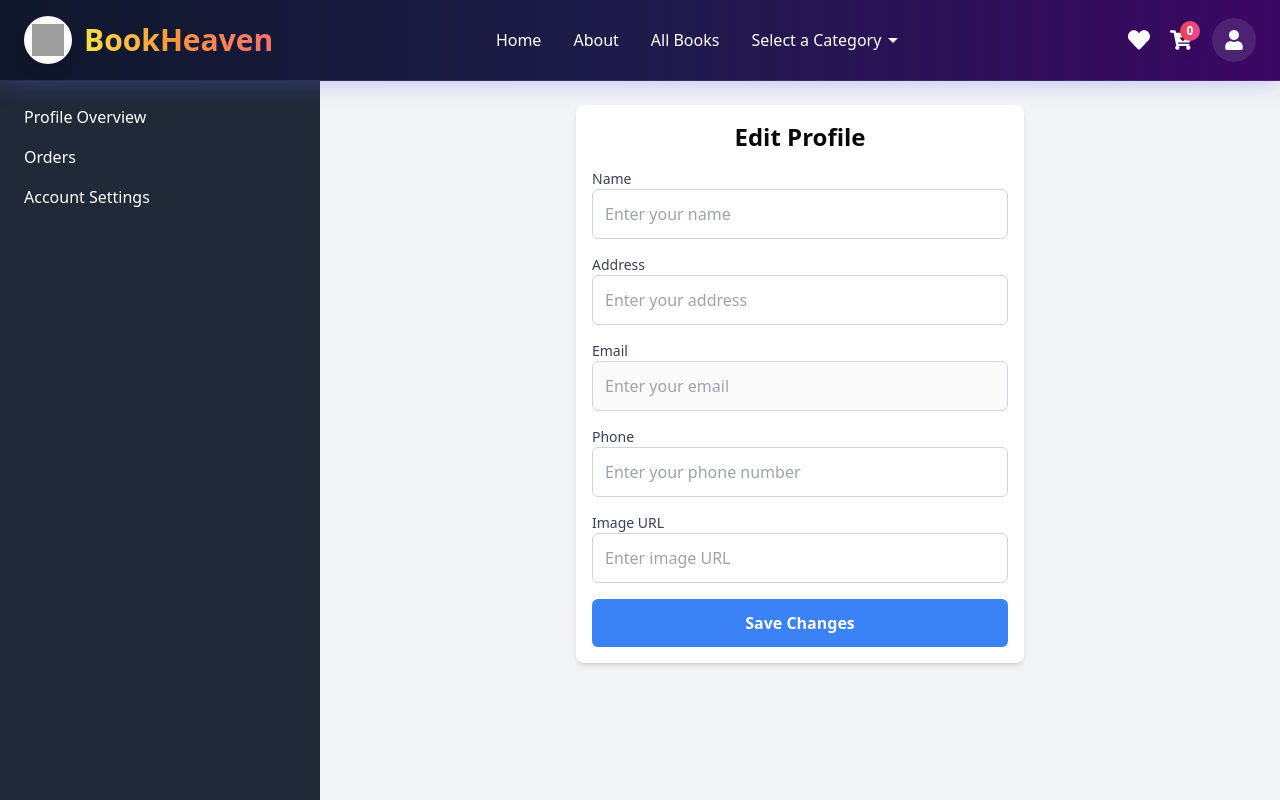
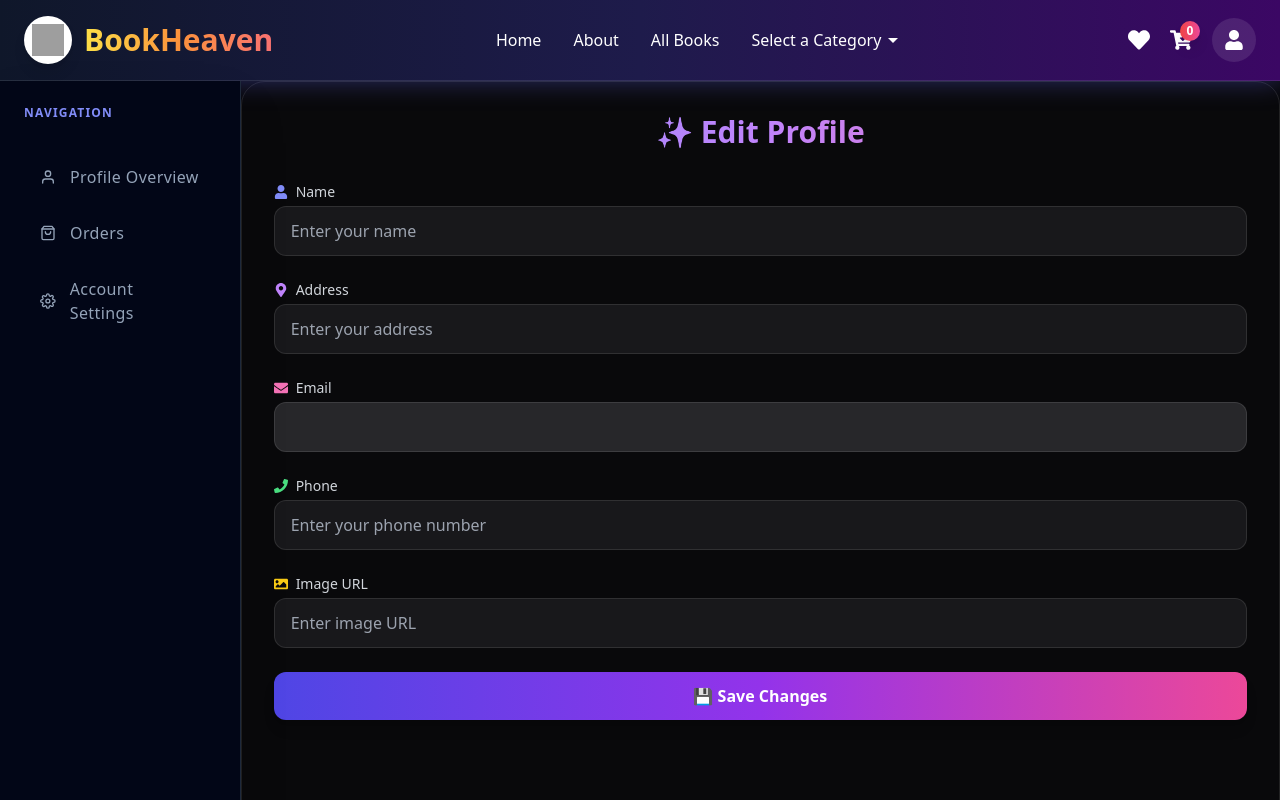
Before and after one commit to Iampriya00/BookStrore_Express, a React (Vite) app in the folder Frontend/Bookstore/: page /settings in a window 1280 px wide. Shown: the top 800 px of the page. Built offline with nearby package versions, Linux system fonts and the light colour scheme; grey boxes are pictures that could not be loaded.

Commit message:
Commit: design fixation

```diff
--- a/Frontend/Bookstore/src/components/Profile/sidebar.jsx
+++ b/Frontend/Bookstore/src/components/Profile/sidebar.jsx
@@ -1,77 +1,125 @@
 import { useState } from "react";
 import { NavLink, Link } from "react-router-dom";
 import { GiHamburgerMenu } from "react-icons/gi";
+import {
+  FiUser,
+  FiShoppingBag,
+  FiSettings,
+  FiPlusSquare,
+  FiX,
+} from "react-icons/fi";
 import { useAppSelector } from "@/store/hooks";
 
 const Sidebar = () => {
   const [isOpen, setIsOpen] = useState(false);
   const { role } = useAppSelector((state) => state.auth.user);
+
   const toggleSidebar = () => {
     setIsOpen(!isOpen);
   };
 
+  const linkBaseClass =
+    "flex items-center gap-3.5 px-4 py-3 rounded-xl font-medium tracking-wide transition-all duration-200 group";
+
+  const activeClass =
+    "bg-indigo-600/10 text-indigo-400 border border-indigo-500/20 shadow-sm shadow-indigo-500/5";
+
+  const inactiveClass = "text-slate-400 hover:text-white hover:bg-white/5";
+
   return (
-    <div>
+    <>
       {/* Toggle Button */}
       <button
         onClick={toggleSidebar}
-        className="tablet:hidden p-2 bg-gray-800 text-white rounded-md focus:outline-none"
+        className="tablet:hidden fixed top-4 left-4 z-50 p-3 bg-slate-900 text-white rounded-xl shadow-lg"
       >
-        <GiHamburgerMenu />
+        <GiHamburgerMenu className="w-5 h-5" />
       </button>
 
       {/* Sidebar */}
       <div
-        className={`fixed inset-y-0 left-0 transform ${
-          isOpen ? "translate-x-0" : "-translate-x-full"
-        } tablet:relative tablet:left-[-30px] tablet:translate-x-0 w-64 bg-gray-800 text-white p-6 transition-transform duration-300 ease-in-out`}
+        className={`fixed top-0 left-0 h-full z-50 w-72 bg-slate-950 text-white p-6
+        transform transition-transform duration-300 ease-out
+        ${isOpen ? "translate-x-0" : "-translate-x-full"}
+        tablet:relative tablet:translate-x-0
+        border-r border-slate-800 shadow-2xl flex flex-col overflow-y-auto`}
       >
-        <ul className="space-y-4">
+        {/* Header */}
+        <div className="flex items-center justify-between mb-8">
+          <span className="text-xs uppercase tracking-widest font-semibold text-indigo-400">
+            Navigation
+          </span>
+
+          <button
+            onClick={toggleSidebar}
+            className="tablet:hidden p-2 text-slate-400 hover:text-white rounded-lg hover:bg-white/5"
+          >
+            <FiX className="w-5 h-5" />
+          </button>
+        </div>
+
+        {/* Links */}
+        <ul className="space-y-2 flex-1">
           <li>
             <NavLink
               to="/profile"
-              className="block text-white hover:text-gray-300"
+              onClick={() => setIsOpen(false)}
+              className={({ isActive }) =>
+                `${linkBaseClass} ${isActive ? activeClass : inactiveClass}`
+              }
             >
-              Profile Overview
+              <FiUser />
+              <span>Profile Overview</span>
             </NavLink>
           </li>
+
           <li>
             <NavLink
               to="/orders"
-              className="block text-white hover:text-gray-300"
+              onClick={() => setIsOpen(false)}
+              className={({ isActive }) =>
+                `${linkBaseClass} ${isActive ? activeClass : inactiveClass}`
+              }
             >
-              Orders
+              <FiShoppingBag />
+              <span>Orders</span>
             </NavLink>
           </li>
+
           <li>
             <Link
               to="/settings"
-              className="block text-white hover:text-gray-300"
+              onClick={() => setIsOpen(false)}
+              className={`${linkBaseClass} ${inactiveClass}`}
             >
-              Account Settings
+              <FiSettings />
+              <span>Account Settings</span>
             </Link>
           </li>
+
           {role === "admin" && (
-            <li>
+            <li className="pt-4 mt-4 border-t border-slate-800/60">
               <Link
                 to="/addnewbook"
-                className="block text-white hover:text-gray-300"
+                onClick={() => setIsOpen(false)}
+                className={`${linkBaseClass} text-rose-400 hover:text-rose-300 hover:bg-rose-500/10`}
               >
-                Add New Book
+                <FiPlusSquare />
+                <span>Add New Book</span>
               </Link>
             </li>
           )}
         </ul>
       </div>
 
-      {/* Overlay (optional, for when sidebar is open on small screens) */}
+      {/* Overlay FIXED */}
       {isOpen && (
         <div
           onClick={toggleSidebar}
-          className="fixed inset-0 bg-black bg-opacity-50 md:hidden"
-        ></div>
+          className="fixed inset-0 z-40 bg-black/60 backdrop-blur-sm"
+        />
       )}
-    </div>
+    </>
   );
 };
 
--- a/Frontend/Bookstore/src/pages/Profile.jsx
+++ b/Frontend/Bookstore/src/pages/Profile.jsx
@@ -3,7 +3,7 @@ import { useNavigate } from "react-router-dom";
 import { useAppSelector } from "@/store/hooks";
 import Sidebar from "../components/Profile/sidebar";
 import { userInformation } from "@/services/authService";
-
+import { FaUser, FaEnvelope, FaPhone, FaMapMarkerAlt } from "react-icons/fa";
 function Profile() {
   const navigate = useNavigate();
   const isLoggedIn = useAppSelector((state) => state.auth.isLoggedIn);
@@ -22,52 +22,62 @@ function Profile() {
   }, []);
 
   return (
-    <div className="flex h-screen bg-gray-100">
-      <div className="w-1/4 bg-gray-800 text-white p-6">
-        <Sidebar />
-      </div>
+    <div className="flex h-screen  bg-zinc-950">
+      <Sidebar />
       <div className="w-full max-w-4xl mx-auto p-6">
-        <div className="bg-white shadow-lg rounded-lg p-8">
-          <h1 className="text-3xl font-bold text-gray-800 mb-6 border-b pb-3">
+        <div className="bg-gradient-to-br from-black/80 via-zinc-900 to-black/80 backdrop-blur-xl shadow-2xl rounded-3xl p-8 border border-white/10">
+          <h1 className="text-3xl font-extrabold text-center text-transparent bg-clip-text bg-gradient-to-r from-indigo-600 via-purple-600 to-pink-500 mb-8 border-b pb-4">
             User Profile
           </h1>
 
           {user ? (
-            <div className="flex flex-col md:flex-row items-center gap-8">
-              {/* User Avatar */}
+            <div className="flex flex-col md:flex-row items-center gap-10">
+              {/* Avatar */}
               <div className="relative">
                 <img
                   src={user.avatar || ""}
                   alt="User Avatar"
-                  className="w-32 h-32 md:w-40 md:h-40 rounded-full border-4 border-indigo-500 shadow-lg"
+                  className="w-36 h-36 md:w-44 md:h-44 rounded-full border-4 border-indigo-500 shadow-xl object-cover"
                 />
               </div>
 
-              {/* User Details */}
-              <div className="text-center md:text-left">
-                <p className="text-gray-600 text-xl italic font-bold">
-                  Name:{" "}
-                  <span className="font-medium ms-2">{user.username}</span>
+              {/* Details */}
+              <div className="space-y-4 text-center md:text-left">
+                <p className="flex items-center gap-3 text-gray-100 text-lg font-semibold">
+                  <FaUser className="text-indigo-500" />
+                  Name:
+                  <span className="font-normal text-orange-300">
+                    {user.username}
+                  </span>
                 </p>
-                <p className="text-gray-600 italic text-xl font-bold">
-                  Email: <span className="font-medium ms-2">{user.email}</span>
+
+                <p className="flex items-center gap-3 text-gray-100 text-lg font-semibold">
+                  <FaEnvelope className="text-pink-500" />
+                  Email:
+                  <span className="font-normal text-orange-300">
+                    {user.email}
+                  </span>
                 </p>
-                <p className="text-gray-600 text-xl italic font-bold">
-                  Phone:{" "}
-                  <span className="font-medium ms-2">
+
+                <p className="flex items-center gap-3 text-gray-100 text-lg font-semibold">
+                  <FaPhone className="text-green-500" />
+                  Phone:
+                  <span className="font-normal text-orange-300">
                     {user.phone || "N/A"}
                   </span>
                 </p>
-                <p className="text-gray-600 text-xl italic font-bold">
-                  Address:{" "}
-                  <span className="font-medium ms-2">
+
+                <p className="flex items-center gap-3 text-gray-100 text-lg font-semibold">
+                  <FaMapMarkerAlt className="text-orange-500" />
+                  Address:
+                  <span className="font-normal text-orange-300">
                     {user.address || "N/A"}
                   </span>
                 </p>
               </div>
             </div>
           ) : (
-            <p className="text-gray-600 text-center">
+            <p className="text-gray-500 text-center">
               Loading user information...
             </p>
           )}
--- a/Frontend/Bookstore/src/pages/adminDashboard.jsx
+++ b/Frontend/Bookstore/src/pages/adminDashboard.jsx
@@ -3,7 +3,7 @@ import { useNavigate, Outlet } from "react-router-dom";
 import { useAppSelector } from "@/store/hooks";
 import Sidebar from "../components/Profile/sidebar";
 import { userInformation } from "@/services/authService";
-
+import { FaUser, FaEnvelope, FaPhone, FaMapMarkerAlt } from "react-icons/fa";
 function Profile() {
   const navigate = useNavigate();
   const isLoggedIn = useAppSelector((state) => state.auth.isLoggedIn);
@@ -22,52 +22,63 @@ function Profile() {
   }, []);
 
   return (
-    <div className="flex h-screen bg-gray-100">
-      <div className="w-1/4 bg-gray-800 text-white p-6">
-        <Sidebar />
-      </div>
+    <div className="flex h-screen bg-zinc-950">
+      <Sidebar />
+
       <div className="w-full max-w-4xl mx-auto p-6">
-        <div className="bg-white shadow-lg rounded-lg p-8">
-          <h1 className="text-3xl font-bold text-gray-800 mb-6 border-b pb-3">
+        <div className="bg-gradient-to-br from-black/80 via-zinc-900 to-black/80 backdrop-blur-xl shadow-2xl rounded-3xl p-8 border border-white/10">
+          <h1 className="text-3xl font-extrabold text-center text-transparent bg-clip-text bg-gradient-to-r from-indigo-600 via-purple-600 to-pink-500 mb-8 border-b pb-4">
             User Profile
           </h1>
 
           {user ? (
-            <div className="flex flex-col md:flex-row items-center gap-8">
-              {/* User Avatar */}
+            <div className="flex flex-col md:flex-row items-center gap-10">
+              {/* Avatar */}
               <div className="relative">
                 <img
                   src={user.avatar || ""}
                   alt="User Avatar"
-                  className="w-32 h-32 md:w-40 md:h-40 rounded-full border-4 border-indigo-500 shadow-lg"
+                  className="w-36 h-36 md:w-44 md:h-44 rounded-full border-4 border-indigo-500 shadow-xl object-cover"
                 />
               </div>
 
-              {/* User Details */}
-              <div className="text-center md:text-left">
-                <p className="text-gray-600 text-xl italic font-bold">
-                  Name:{" "}
-                  <span className="font-medium ms-2">{user.username}</span>
+              {/* Details */}
+              <div className="space-y-4 text-center md:text-left">
+                <p className="flex items-center gap-3 text-gray-100 text-lg font-semibold">
+                  <FaUser className="text-indigo-500" />
+                  Name:
+                  <span className="font-normal text-orange-300">
+                    {user.username}
+                  </span>
                 </p>
-                <p className="text-gray-600 italic text-xl font-bold">
-                  Email: <span className="font-medium ms-2">{user.email}</span>
+
+                <p className="flex items-center gap-3 text-gray-100 text-lg font-semibold">
+                  <FaEnvelope className="text-pink-500" />
+                  Email:
+                  <span className="font-normal text-orange-300">
+                    {user.email}
+                  </span>
                 </p>
-                <p className="text-gray-600 text-xl italic font-bold">
-                  Phone:{" "}
-                  <span className="font-medium ms-2">
+
+                <p className="flex items-center gap-3 text-gray-100 text-lg font-semibold">
+                  <FaPhone className="text-green-500" />
+                  Phone:
+                  <span className="font-normal text-orange-300">
                     {user.phone || "N/A"}
                   </span>
                 </p>
-                <p className="text-gray-600 text-xl italic font-bold">
-                  Address:{" "}
-                  <span className="font-medium ms-2">
+
+                <p className="flex items-center gap-3 text-gray-100 text-lg font-semibold">
+                  <FaMapMarkerAlt className="text-orange-500" />
+                  Address:
+                  <span className="font-normal text-orange-300">
                     {user.address || "N/A"}
                   </span>
                 </p>
               </div>
             </div>
           ) : (
-            <p className="text-gray-600 text-center">
+            <p className="text-gray-500 text-center">
               Loading user information...
             </p>
           )}
--- a/Frontend/Bookstore/src/pages/settings.jsx
+++ b/Frontend/Bookstore/src/pages/settings.jsx
@@ -5,7 +5,14 @@ import { z } from "zod";
 import { zodResolver } from "@hookform/resolvers/zod";
 import { useAppSelector } from "@/store/hooks";
 import { Link } from "react-router-dom";
-
+import Sidebar from "../components/Profile/sidebar";
+import {
+  FaUser,
+  FaMapMarkerAlt,
+  FaEnvelope,
+  FaPhone,
+  FaImage,
+} from "react-icons/fa";
 function Settings() {
   const user = useAppSelector((state) => state.auth.user);
 
@@ -50,129 +57,96 @@ function Settings() {
     });
   };
   return (
-    <div className="flex min-h-screen bg-gray-100">
-      {/* Sidebar */}
-      <div className="w-1/4 bg-gray-800 text-white p-6">
-        <ul className="space-y-4">
-          <li>
-            <Link
-              to="/profile"
-              className="block text-white hover:text-gray-300"
-            >
-              Profile Overview
-            </Link>
-          </li>
-          <li>
-            <Link to="/orders" className="block text-white hover:text-gray-300">
-              Orders
-            </Link>
-          </li>
-          <li>
-            <Link
-              to="/settings"
-              className="block text-white hover:text-gray-300"
-            >
-              Account Settings
-            </Link>
-          </li>
-        </ul>
-      </div>
+    <div className="flex h-screen  bg-zinc-950">
+      <Sidebar />
 
-      {/* Edit Profile Form */}
-      <div className="w-3/4 p-6">
-        <div className="max-w-md mx-auto p-4 bg-white shadow-md rounded-lg">
-          <h2 className="text-2xl font-semibold mb-4 text-center">
-            Edit Profile
+      <div className="w-full mx-auto p-8 text-white shadow-2xl rounded-3xl border border-white/10">
+        {/* Header */}
+        <h2 className="text-3xl font-bold text-center mb-8 bg-gradient-to-r from-indigo-400 via-purple-400 to-pink-400 bg-clip-text text-transparent">
+          ✨ Edit Profile
         </h2>
-          <form
-            onSubmit={form.handleSubmit(handleSubmit)}
-            className="space-y-4"
-          >
+
+        <form onSubmit={form.handleSubmit(handleSubmit)} className="space-y-6">
+          {/* Name */}
           <div>
-              <label
-                htmlFor="name"
-                className="block text-sm font-medium text-gray-700"
-              >
-                Name
+            <label className="flex items-center gap-2 text-sm text-gray-300 mb-1">
+              <FaUser className="text-indigo-400" /> Name
             </label>
             <input
               type="text"
               id="name"
               {...form.register("name")}
               placeholder="Enter your name"
-                className="w-full p-3 border border-gray-300 rounded-md focus:outline-none focus:ring-2 focus:ring-blue-500"
+              className="w-full px-4 py-3 bg-zinc-900 text-gray-100 border border-white/10 rounded-xl focus:outline-none focus:ring-2 focus:ring-indigo-500 transition"
             />
           </div>
+
+          {/* Address */}
           <div>
-              <label
-                htmlFor="address"
-                className="block text-sm font-medium text-gray-700"
-              >
-                Address
+            <label className="flex items-center gap-2 text-sm text-gray-300 mb-1">
+              <FaMapMarkerAlt className="text-purple-400" /> Address
             </label>
             <input
               type="text"
               id="address"
               {...form.register("address")}
               placeholder="Enter your address"
-                className="w-full p-3 border border-gray-300 rounded-md focus:outline-none focus:ring-2 focus:ring-blue-500"
+              className="w-full px-4 py-3 bg-zinc-900 text-gray-100 border border-white/10 rounded-xl focus:outline-none focus:ring-2 focus:ring-purple-500 transition"
             />
           </div>
+
+          {/* Email */}
           <div>
-              <label
-                htmlFor="email"
-                className="block text-sm font-medium text-gray-700"
-              >
-                Email
+            <label className="flex items-center gap-2 text-sm text-gray-300 mb-1">
+              <FaEnvelope className="text-pink-400" /> Email
             </label>
             <input
               disabled
               type="email"
               id="email"
               {...form.register("email")}
-                placeholder="Enter your email"
-                className="w-full p-3 border border-gray-300 rounded-md focus:outline-none focus:ring-2 focus:ring-blue-500"
+              className="w-full px-4 py-3 bg-zinc-800 text-gray-400 border border-white/10 rounded-xl cursor-not-allowed"
             />
           </div>
+
+          {/* Phone */}
           <div>
-              <label
-                htmlFor="phone"
-                className="block text-sm font-medium text-gray-700"
-              >
-                Phone
+            <label className="flex items-center gap-2 text-sm text-gray-300 mb-1">
+              <FaPhone className="text-green-400" /> Phone
             </label>
             <input
               type="text"
               id="phone"
               {...form.register("phone")}
               placeholder="Enter your phone number"
-                className="w-full p-3 border border-gray-300 rounded-md focus:outline-none focus:ring-2 focus:ring-blue-500"
+              className="w-full px-4 py-3 bg-zinc-900 text-gray-100 border border-white/10 rounded-xl focus:outline-none focus:ring-2 focus:ring-green-500 transition"
             />
           </div>
+
+          {/* Image */}
           <div>
-              <label
-                htmlFor="image"
-                className="block text-sm font-medium text-gray-700"
-              >
-                Image URL
+            <label className="flex items-center gap-2 text-sm text-gray-300 mb-1">
+              <FaImage className="text-yellow-400" /> Image URL
             </label>
             <input
               type="text"
               id="image"
               {...form.register("image")}
               placeholder="Enter image URL"
-                className="w-full p-3 border border-gray-300 rounded-md focus:outline-none focus:ring-2 focus:ring-blue-500"
+              className="w-full px-4 py-3 bg-zinc-900 text-gray-100 border border-white/10 rounded-xl focus:outline-none focus:ring-2 focus:ring-yellow-500 transition"
             />
           </div>
+
+          {/* Button */}
           <button
             type="submit"
-              className="w-full py-3 bg-blue-500 text-white font-semibold rounded-md hover:bg-blue-600 focus:outline-none focus:ring-2 focus:ring-blue-500"
+            className="w-full py-3 mt-2 bg-gradient-to-r from-indigo-600 via-purple-600 to-pink-500 text-white font-semibold rounded-xl shadow-lg hover:scale-[1.02] active:scale-95 transition"
           >
-              Save Changes
+            💾 Save Changes
           </button>
         </form>
       </div>
-      </div>
+      {/* Edit Profile Form */}
     </div>
   );
 }
```
Lines whose indentation alone changed are shown as unchanged.
